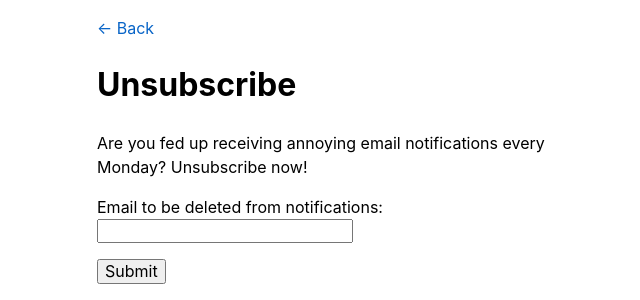
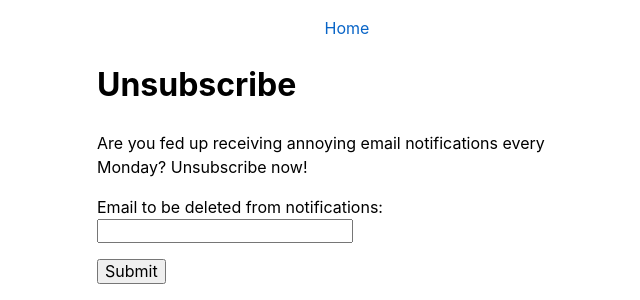
Before and after one commit to sirodoht/hasol, a Django app: page /unsubscribe/ in a window 1280 px wide. Shown: the top 300 px of the page, without its empty margins (293-933 px from the left). Run offline with Django 3.2, Linux system fonts and the light colour scheme.

Commit message:
update pages nav style

```diff
--- a/main/static/style.css
+++ b/main/static/style.css
@@ -305,6 +305,12 @@ section {
     padding-right: 16px;
 }
 
+.section-title {
+    text-align: center;
+    margin-top: 16px;
+    margin-bottom: 16px;
+}
+
 .section-addendum {
     margin-top: 36px;
 }
--- a/main/templates/main/notification.html
+++ b/main/templates/main/notification.html
@@ -4,9 +4,9 @@
 
 {% block content %}
 <section>
-    <p>
-        <a href="{% url 'main:index' %}">&larr; Back</a>
-    </p>
+    <div class="section-title">
+        <a href="{% url 'main:index' %}">Home</a>
+    </div>
     <h1>Email Notification</h1>
     <p>
         Would you like an email notification every Monday when the new cleaning rota gets published?
--- a/main/templates/main/unsubscribe.html
+++ b/main/templates/main/unsubscribe.html
@@ -4,9 +4,9 @@
 
 {% block content %}
 <section>
-    <p>
-        <a href="{% url 'main:index' %}">&larr; Back</a>
-    </p>
+    <div class="section-title">
+        <a href="{% url 'main:index' %}">Home</a>
+    </div>
     <h1>Unsubscribe</h1>
     <p>
         Are you fed up receiving annoying email notifications every Monday? Unsubscribe now!
```
